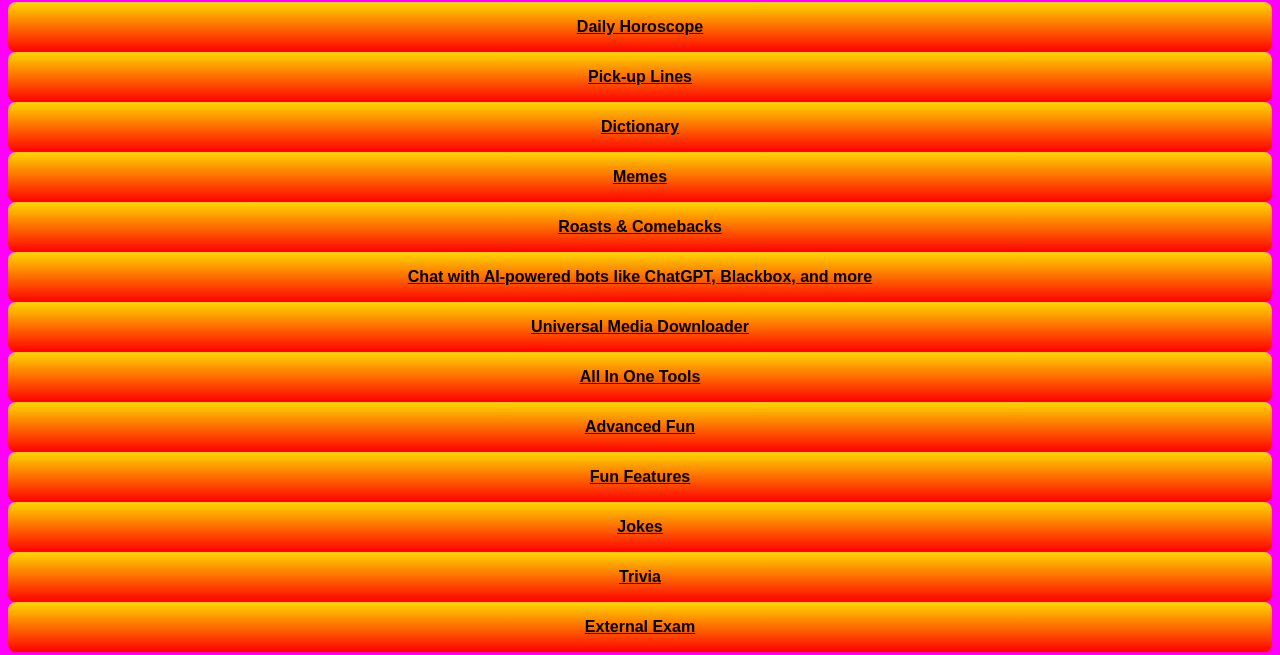
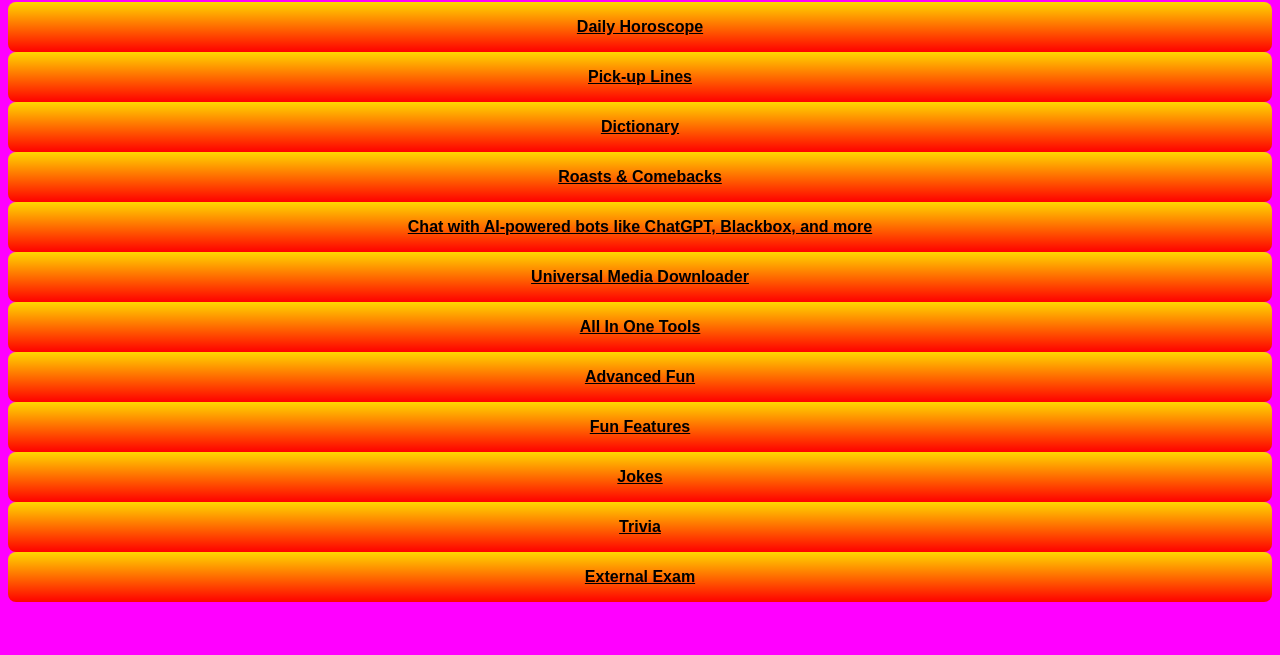
Before and after one commit to Restorationmichael4/Titanfun, a website: page public/index.html in a window 1280 px wide. Shown: the part 128-783 px from the top of the page. Drawn offline with Linux system fonts and the light colour scheme.

Commit message:
Update index.html

```diff
--- a/public/index.html
+++ b/public/index.html
@@ -16,7 +16,6 @@
             <li style="padding: 10px;"><a href="horoscope.html" style="color: white; text-decoration: none;">Daily Horoscope</a></li>
             <li style="padding: 10px;"><a href="pickup.html" style="color: white; text-decoration: none;">Pick-up Lines</a></li>
             <li style="padding: 10px;"><a href="dictionary.html" style="color: white; text-decoration: none;">Dictionary</a></li>
-            <li style="padding: 10px;"><a href="memes.html" style="color: white; text-decoration: none;">Memes</a></li>
             <li style="padding: 10px;"><a href="exam.html" style="color: white; text-decoration: none;">Exams</a></li>
             <li style="padding: 10px;"><a href="roasts.html" style="color: white; text-decoration: none;">Roasts & Comebacks</a></li>
             <li style="padding: 10px;"><a href="chatbot.html" style="color: white; text-decoration: none;">Chatbot</a></li>
@@ -40,7 +39,6 @@
         <a href="horoscope.html" class="feature-card">Daily Horoscope</a>
         <a href="pickup.html" class="feature-card">Pick-up Lines</a>
         <a href="dictionary.html" class="feature-card">Dictionary</a>
-        <a href="memes.html" class="feature-card">Memes</a>
         <a href="roasts.html" class="feature-card">Roasts & Comebacks</a>
         <a href="chatbot.html" class="feature-card">Chat with AI-powered bots like ChatGPT, Blackbox, and more</a>
         <a href="media-downloader.html" class="feature-card">Universal Media Downloader</a>
```
